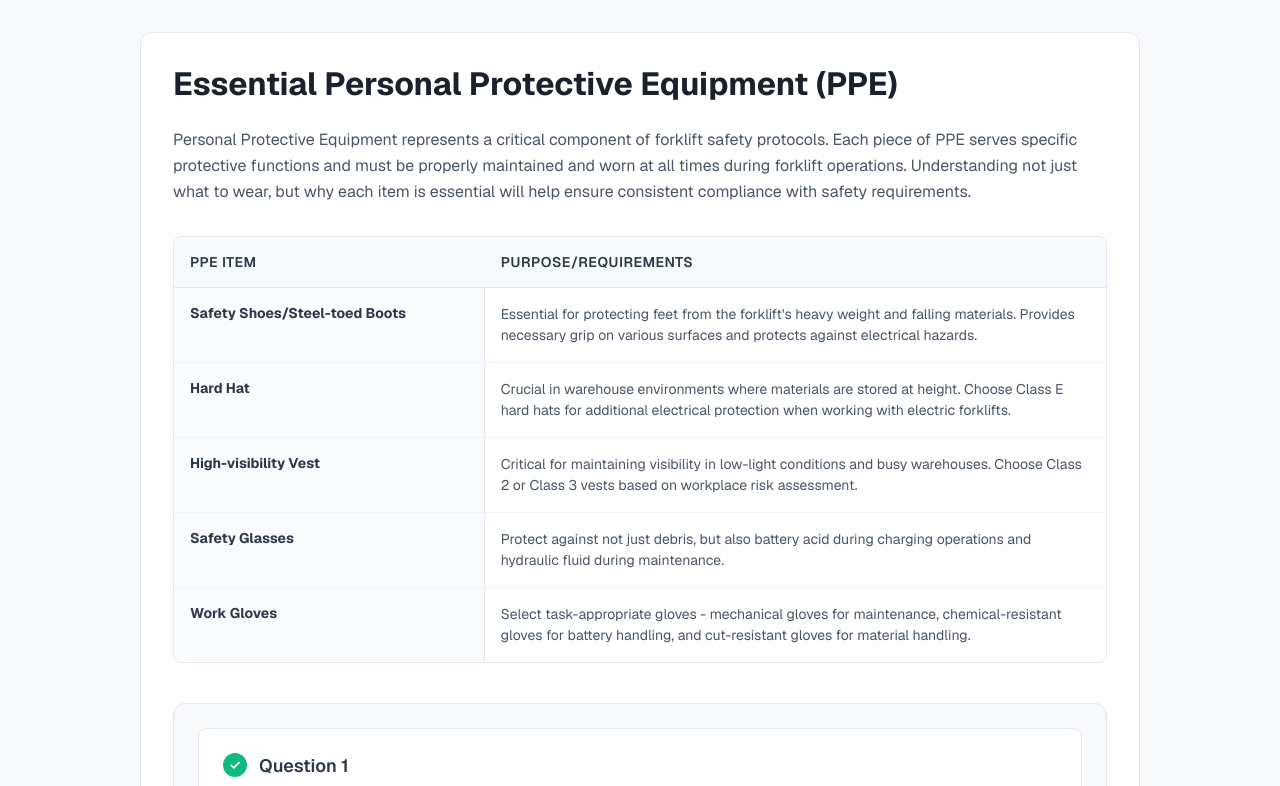
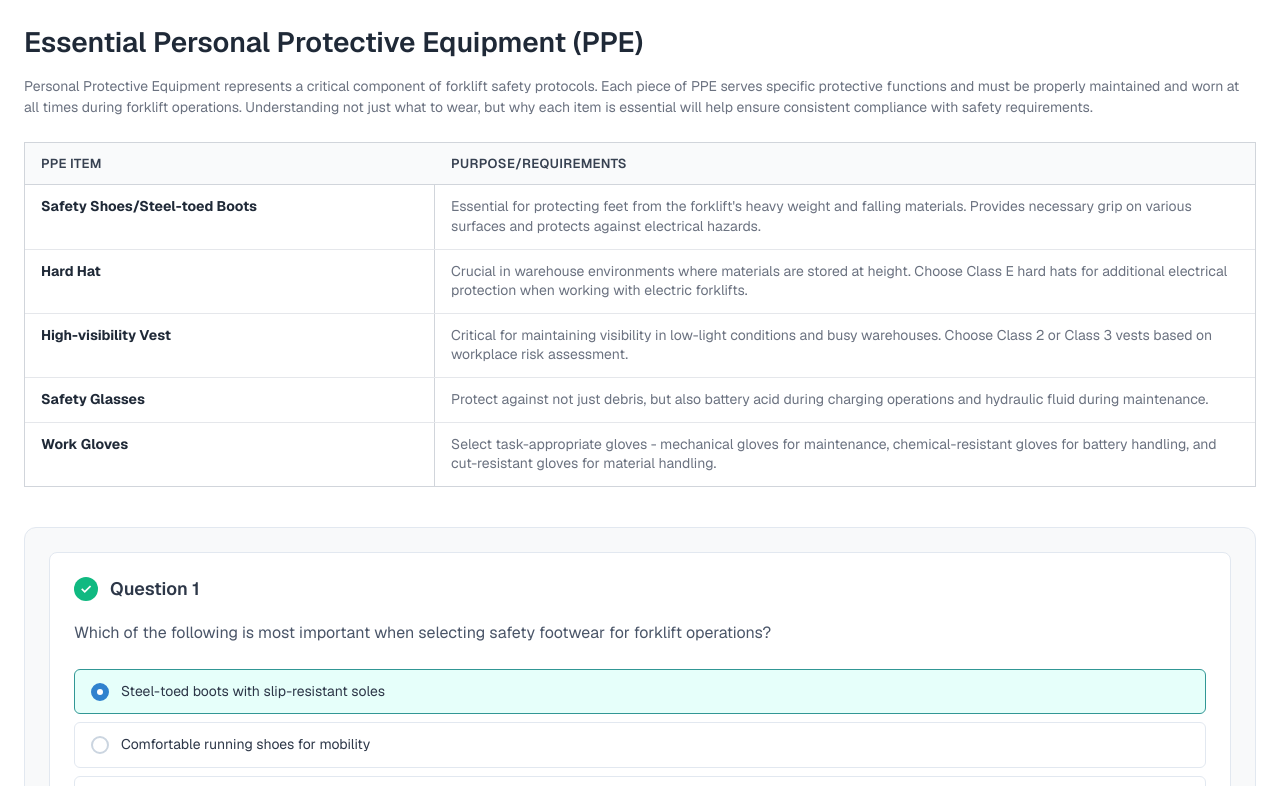
Before and after one commit to jkruckivey/Copilot-testing, a plain HTML site: page index.html in a window 1280 px wide. Shown: the top 786 px of the page. Drawn offline with nearby package versions, Linux system fonts and the light colour scheme.

Commit message:
Update styles.css

```diff
--- a/styles.css
+++ b/styles.css
@@ -6,57 +6,59 @@
 
 body {
     font-family: 'Geist', -apple-system, BlinkMacSystemFont, 'Segoe UI', Roboto, 'Helvetica Neue', Arial, sans-serif;
-    background-color: #f8f9fa;
+    background-color: white;
     color: #2d3748;
-    padding: 32px;
+    padding: 0;
+    margin: 0;
 }
 
 .content-section {
     background: white;
-    border-radius: 12px;
-    padding: 32px;
-    border: 1px solid #e2e8f0;
-    max-width: 1000px;
-    margin: 0 auto;
+    border-radius: 0;
+    padding: 24px;
+    border: none;
+    max-width: none;
+    margin: 0;
 }
 
 .page-title {
-    font-size: 32px;
-    font-weight: 700;
-    color: #1a202c;
-    margin-bottom: 24px;
-    line-height: 1.2;
+    font-size: 28px;
+    font-weight: 600;
+    color: #1f2937;
+    margin-bottom: 16px;
+    line-height: 1.3;
 }
 
 .content-text {
-    margin-bottom: 32px;
+    margin-bottom: 24px;
 }
 
 .content-text p {
-    font-size: 16px;
-    line-height: 1.6;
-    color: #4a5568;
-    margin-bottom: 16px;
+    font-size: 14px;
+    line-height: 1.5;
+    color: #6b7280;
+    margin-bottom: 12px;
 }
 
 /* PPE Table */
 .ppe-table {
-    border: 1px solid #e2e8f0;
-    border-radius: 8px;
+    border: 1px solid #d1d5db;
+    border-radius: 0;
     overflow: hidden;
+    margin-bottom: 16px;
 }
 
 .table-header {
     display: grid;
     grid-template-columns: 1fr 2fr;
-    background: #f7fafc;
-    border-bottom: 1px solid #e2e8f0;
+    background: #f9fafb;
+    border-bottom: 1px solid #d1d5db;
 }
 
 .table-row {
     display: grid;
     grid-template-columns: 1fr 2fr;
-    border-bottom: 1px solid #f1f5f9;
+    border-bottom: 1px solid #e5e7eb;
 }
 
 .table-row:last-child {
@@ -64,29 +66,31 @@ body {
 }
 
 .table-cell {
-    padding: 16px;
+    padding: 12px 16px;
 }
 
 .header-cell {
     font-weight: 600;
-    color: #2d3748;
-    font-size: 14px;
+    color: #374151;
+    font-size: 13px;
     text-transform: uppercase;
-    letter-spacing: 0.5px;
-    background: #f7fafc;
+    letter-spacing: 0.025em;
+    background: #f9fafb;
 }
 
 .item-cell {
-    background: #fafbfc;
-    border-right: 1px solid #e2e8f0;
+    background: white;
+    border-right: 1px solid #d1d5db;
     font-size: 14px;
+    font-weight: 500;
+    color: #1f2937;
 }
 
 .purpose-cell {
     background: white;
     font-size: 14px;
-    line-height: 1.5;
-    color: #4a5568;
+    line-height: 1.4;
+    color: #6b7280;
 }
 
 /* Quiz Section */
```
